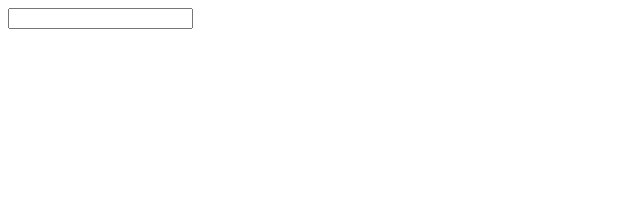
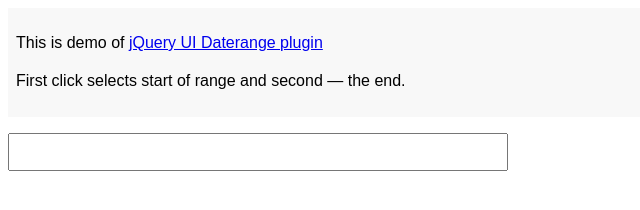
Before and after one commit to mistakster/jquery-daterange, a plain HTML site: page index.html in a window 1280 px wide. Shown: the whole page, without its empty margins (0-640 px from the left). Drawn offline with nearby package versions, Linux system fonts and the light colour scheme.

Commit message:
short description

```diff
--- a/index.html
+++ b/index.html
@@ -5,13 +5,36 @@
     <link href="http://code.jquery.com/ui/1.10.3/themes/smoothness/jquery-ui.css" rel="stylesheet">
     <style type="text/css">
         body {
-            font: 12px/16px Arial, sans-serif;
+            font: 12px Arial, sans-serif;
+            line-height: 1.4;
+        }
+        .info {
+            background: #f8f8f8;
+            margin-bottom: 1em;
+            padding: 8px;
+            font-size: 16px;
+        }
+        .form__daterange {
+            font-size: 16px;
+            padding: 8px;
+            width: 30em;
         }
     </style>
 </head>
 <body>
 
-    <input id="d">
+    <div class="info">
+        <p>
+            This is demo of <a href="https://github.com/mistakster/jquery-daterange/">jQuery UI Daterange plugin</a>
+        </p>
+        <p>
+            First click selects start of range and second &mdash; the end.
+        </p>
+    </div>
+
+    <div class="form">
+        <input id="d" class="form__daterange">
+    </div>
 
     <script src="http://code.jquery.com/jquery-1.9.1.js"></script>
     <script src="http://code.jquery.com/ui/1.10.3/jquery-ui.js"></script>
```
